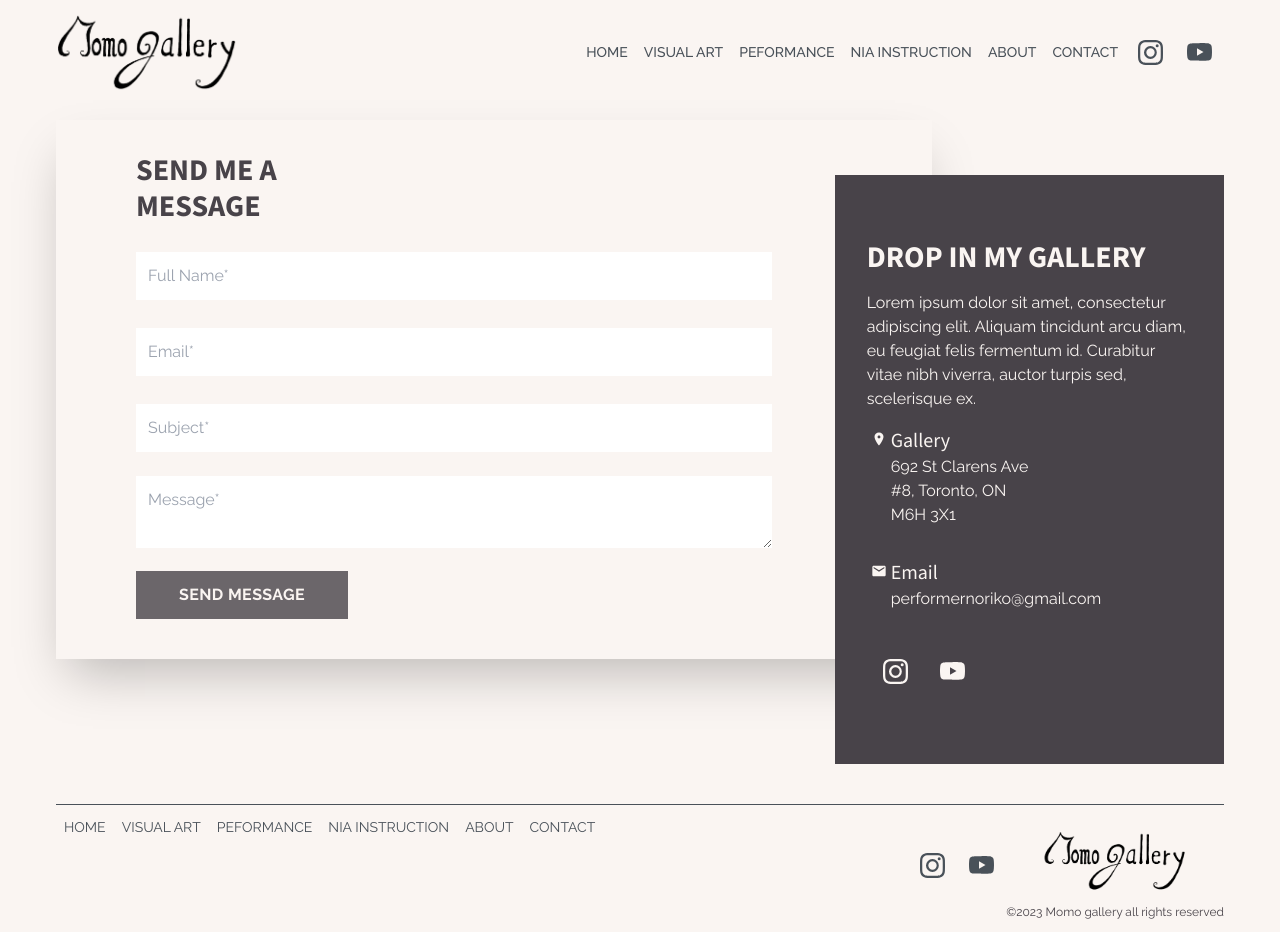
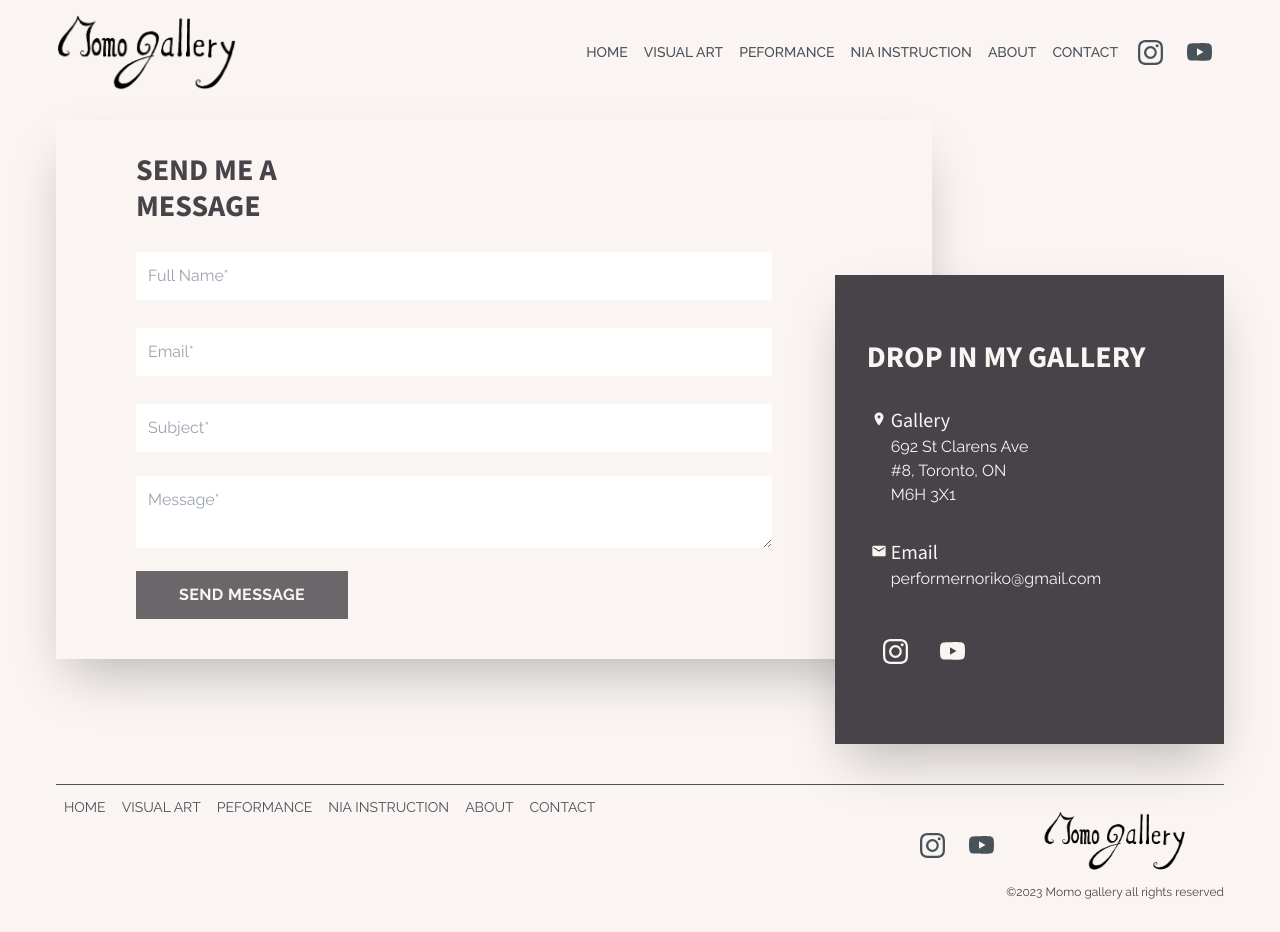
Before and after one commit to CarlSmoky/nextApp, a Next.js app: page /contact in a window 1280 px wide. Built offline with nearby package versions, Linux system fonts and the light colour scheme; a web font is replaced by a local one.

Commit message:
Add shadow

```diff
--- a/app/components/Contact/ContactInfo.tsx
+++ b/app/components/Contact/ContactInfo.tsx
@@ -6,17 +6,11 @@ import { MdEmail } from "react-icons/md";
 
 const ContactInfo = () => {
   return (
-    <div className="w-full lg:-mt-[500px] lg:w-2/6 px-8 py-12 ml-auto bg-grey-100">
+    <div className="w-full lg:-mt-[400px] lg:w-2/6 px-8 py-12 ml-auto bg-grey-100 shadow-2xl">
       <div className="flex flex-col text-prime-100">
         <h1 className="font-bold uppercase text-2xl lg:text-3xl my-4 font-title">
           Drop in my gallery
         </h1>
-        <p className="font-paragraph">
-          Lorem ipsum dolor sit amet, consectetur adipiscing elit. Aliquam
-          tincidunt arcu diam, eu feugiat felis fermentum id. Curabitur vitae
-          nibh viverra, auctor turpis sed, scelerisque ex.
-        </p>
-
         <div className="flex my-4 w-2/3 lg:w-1/2">
           <div className="flex flex-col p-1">
             <IoIosPin/>
```
